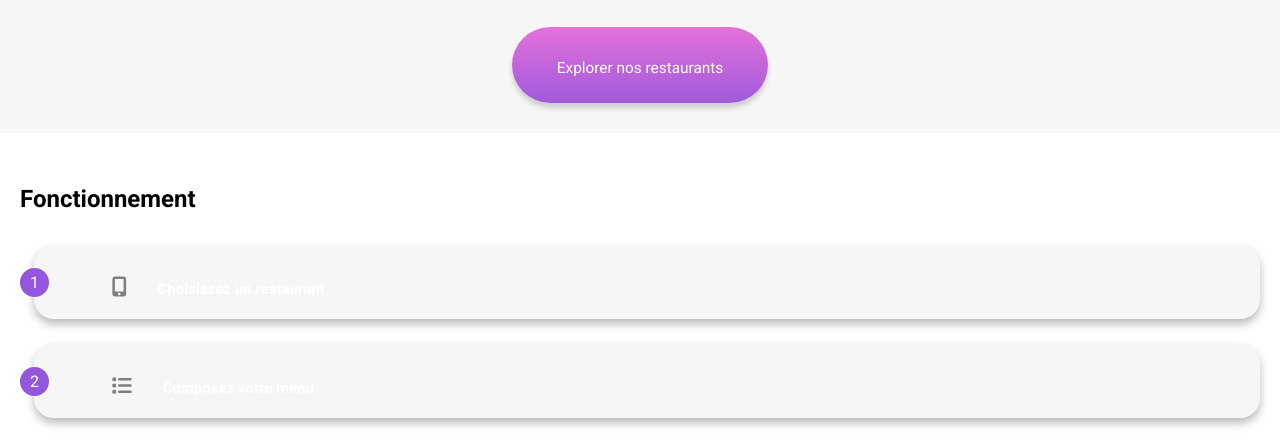
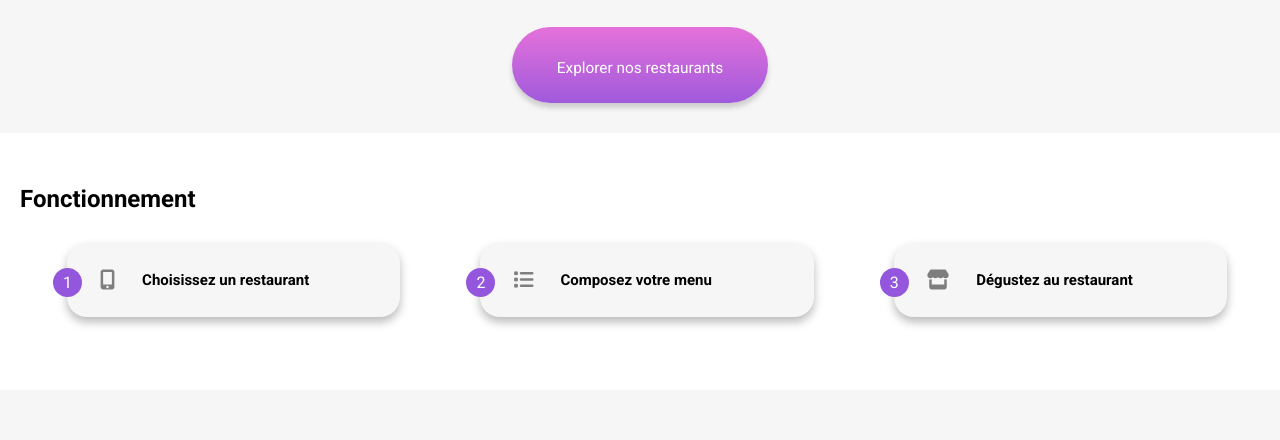
Before and after one commit to kalilmedfai/Projet-3-Ohmyfood, a website: page index.html in a window 1280 px wide. Shown: the part 306-746 px from the top of the page. Drawn offline with Linux system fonts and the light colour scheme; a web font is replaced by a local one.

Commit message:
ajout nouveau design de la partie fonctioning

```diff
--- a/index.html
+++ b/index.html
@@ -57,29 +57,32 @@
                 Fonctionnement
             </h2>
 
+            <div class="all_cards">
 
-            <div class="buttons">
+                <div class="cards">
                     <p>1</p>
-                <button type="button">
+                    <div class="card">
                         <i class="fa-solid fa-mobile-screen-button"></i>
                         Choisissez un restaurant
-                </button>
+                    </div>
                 </div>
 
-            <div class="buttons">
+                <div class="cards">
                     <p>2</p>
-                <button type="button">
+                    <div class="card">
                         <i class="fa-sharp fa-solid fa-list"></i>
                         Composez votre menu
-                </button>
+                    </div>
                 </div>
 
-            <div class="buttons">
+                <div class="cards">
                     <p>3</p>
-                <button type="button">
+                    <div class="card">
                         <i class="fa-solid fa-store"></i>
                         Dégustez au restaurant
-                </button>
+                    </div>
+                </div>
+
             </div>
 
         </div>
--- a/sass/pages/_fonctioning.scss
+++ b/sass/pages/_fonctioning.scss
@@ -10,13 +10,24 @@
     }
 }
 
-.buttons {
+.all_cards {
+    flex-direction: column;
+    @include laptop-only {
+        flex-direction: row;
+        justify-content: space-around;
+    }
+}
+
+.cards {
 
     margin-bottom: 20px;
 
+    @include laptop-only {
+        width: 28%;
+    }
+
+
     p {
-        display: flex;
-        align-items: center;
         margin: 25px 0;
         padding: 5px 10px;
         color: white;
@@ -25,18 +36,19 @@
         position: relative;
     }
 
-    button {
+    .card {
         width: 100%;
         height: 74px;
         margin-left: -15px;
-        background: none;
         text-align: left;
+        align-items: center;
         font-weight: 600;
         border: none;
         font-size: 15px;
         border-radius: 20px;
         background: #f6f6f6;
         box-shadow: 0px 5px 10px rgb(186, 186, 186);
+        color: black;
         i {
             padding: 0 27px 0 33px;
             font-size: 20px;
@@ -45,14 +57,12 @@
     }
 
     &:nth-child(4) {
-        button {
+        .card {
             background-color: #f5edff;
         }
 
         i {
             color: $color_primary;
-            padding-right: 25.5px;
-            padding-left: 26.5px;
         }
     }
 }
```
Also changed, not shown: public/css/style.css, 1 other file. Lines whose indentation alone changed are shown as unchanged.
